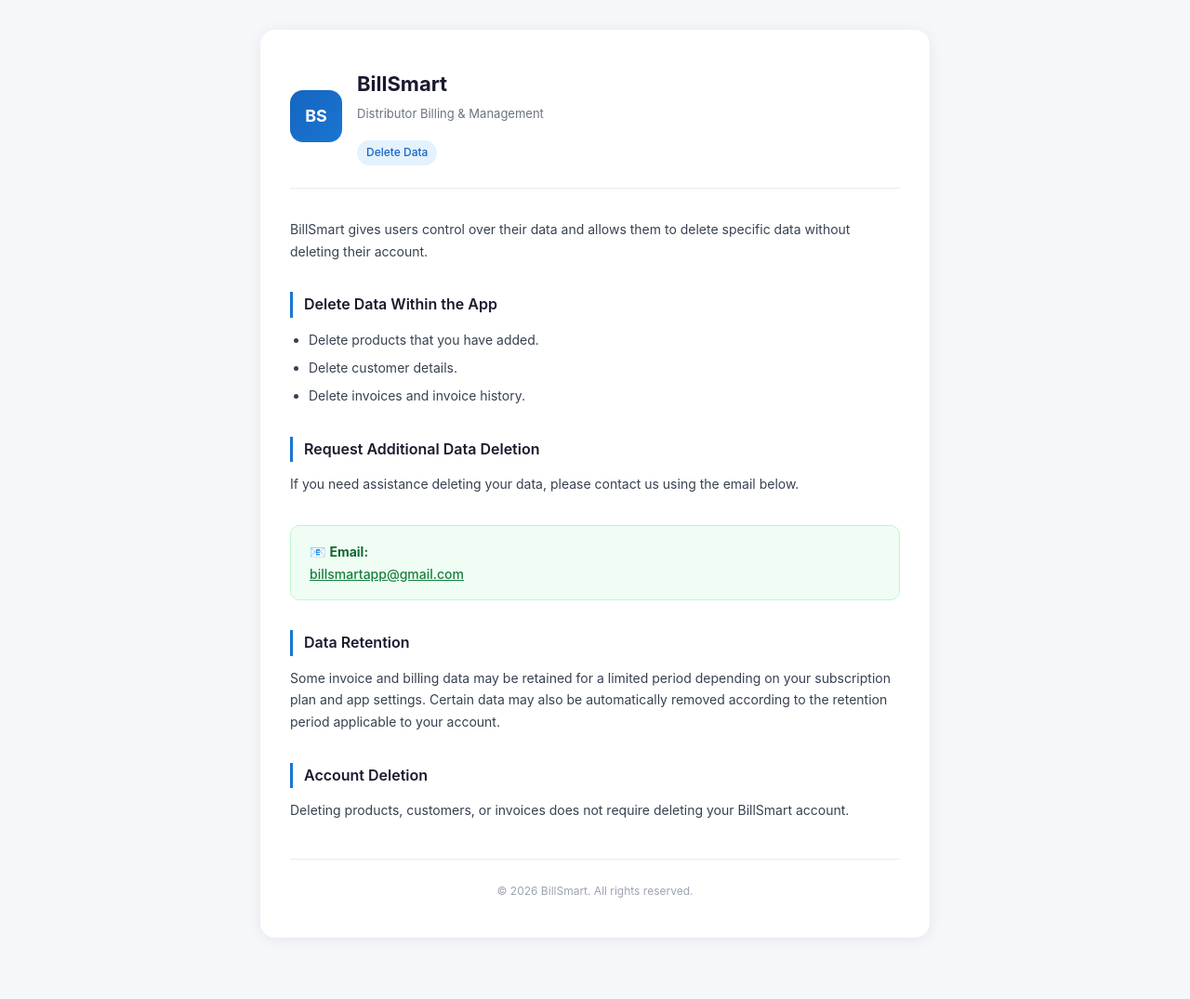
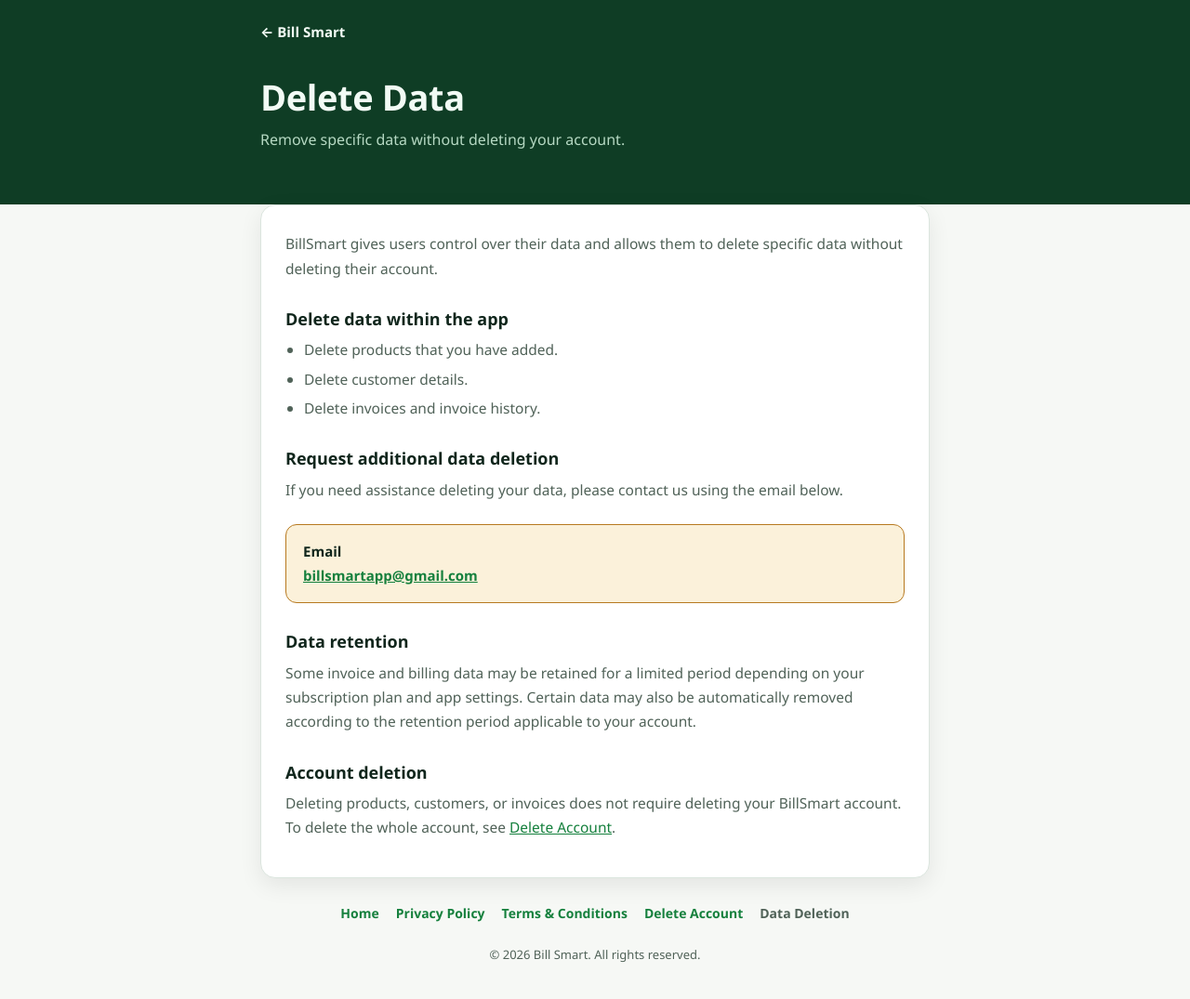
Before and after one commit to LearningBotsOfficial/billsmart-privacy-policy, a plain HTML site: page data-deletion.html in a window 1280 px wide. Shown: the whole page at 93% size. Before the commit the page ends 1041 px from the top, so only its background shows below. Drawn offline with Linux system fonts and the light colour scheme.

Commit message:
Update data-deletion.html

```diff
--- a/data-deletion.html
+++ b/data-deletion.html
@@ -1,173 +1,80 @@
-<!DOCTYPE html><html lang="en">
+<!DOCTYPE html>
+<html lang="en">
 <head>
-  <meta charset="UTF-8">
-  <meta name="viewport" content="width=device-width, initial-scale=1.0">
-  <title>BillSmart – Delete Data</title>  <style>
-    * { margin: 0; padding: 0; box-sizing: border-box; }
+<meta charset="UTF-8">
+<meta name="viewport" content="width=device-width, initial-scale=1.0">
+<title>Bill Smart – Delete Data</title>
+<meta name="theme-color" content="#14532d">
+<style>
+:root{--bg:#f6f8f5;--surface:#fff;--ink:#10261c;--muted:#506258;--line:#dbe5de;--brand:#15803d;--brand-dark:#14532d;--brand-soft:#e3f4e8;--gold:#b7791f;--gold-soft:#fbf1da;--hero:#0f3d25;--hero-ink:#f2fbf5;--hero-muted:#b6d9c3}
+@media (prefers-color-scheme:dark){:root{--bg:#0c1511;--surface:#14211b;--ink:#e8f3ec;--muted:#9db3a6;--line:#25382e;--brand:#4ade80;--brand-dark:#86efac;--brand-soft:#173826;--gold:#f0b94d;--gold-soft:#3a2e12;--hero:#0a2217;--hero-ink:#f2fbf5;--hero-muted:#a9cdb7}}
+*{box-sizing:border-box}
+body{margin:0;font-family:"Segoe UI",system-ui,-apple-system,Roboto,Arial,sans-serif;background:var(--bg);color:var(--ink);line-height:1.7}
+a{color:var(--brand)}
+:focus-visible{outline:3px solid var(--gold);outline-offset:2px}
+.wrap{max-width:760px;margin:0 auto;padding:0 20px}
+header{background:var(--hero);color:var(--hero-ink);padding:22px 0 56px}
+.top{display:flex;justify-content:space-between;align-items:center;margin-bottom:34px;font-size:15px}
+.top a{color:var(--hero-ink);text-decoration:none;font-weight:700}
+.top a:hover{text-decoration:underline}
+h1{margin:0;font-size:clamp(28px,5vw,38px);line-height:1.2;letter-spacing:-.01em}
+.tag{margin:10px 0 0;color:var(--hero-muted);font-size:16px}
+main{margin-top:-28px}
+.card{background:var(--surface);border:1px solid var(--line);border-radius:16px;padding:28px 26px;box-shadow:0 8px 24px rgba(0,0,0,.08)}
+h2{margin:30px 0 8px;font-size:18px;line-height:1.3}
+h2:first-child{margin-top:0}
+p{margin:0 0 12px;color:var(--muted);font-size:15.5px}
+ul{margin:0 0 12px;padding-left:20px;color:var(--muted);font-size:15.5px}
+li{margin:5px 0}
+strong{color:var(--ink)}
+.meta{background:var(--brand-soft);border-radius:10px;padding:12px 16px;margin:0 0 22px;font-size:14px;color:var(--brand-dark)}
+.meta p{margin:0;color:inherit;font-size:14px}
+.contact{background:var(--gold-soft);border:1px solid var(--gold);border-radius:12px;padding:16px 18px;margin:24px 0 0}
+.contact p{margin:0;color:var(--ink);font-size:15px}
+.contact a{font-weight:700}
+.steps{list-style:none;padding:0;counter-reset:s}
+.steps li{counter-increment:s;display:flex;gap:12px;margin:0 0 12px}
+.steps li::before{content:counter(s);flex:none;width:26px;height:26px;border-radius:50%;background:var(--brand);color:#fff;font-weight:700;font-size:13px;display:flex;align-items:center;justify-content:center}
+.links{display:flex;flex-wrap:wrap;gap:8px 18px;justify-content:center;margin:26px 0 0;font-size:14px}
+.links a{text-decoration:none;font-weight:600}
+.links a:hover{text-decoration:underline}
+.links a[aria-current=page]{color:var(--muted);pointer-events:none}
+footer{text-align:center;color:var(--muted);font-size:13px;padding:22px 0 36px}
+@media (max-width:480px){.card{padding:22px 18px}header{padding-bottom:50px}}
+</style>
+</head>
+<body>
+<header>
+  <div class="wrap">
+    <div class="top"><a href="index.html">&larr; Bill Smart</a></div>
+    <h1>Delete Data</h1>
+    <p class="tag">Remove specific data without deleting your account.</p>
+  </div>
+</header>
+<main class="wrap">
+  <div class="card">
+<p>BillSmart gives users control over their data and allows them to delete specific data without deleting their account.</p>
 
-    body {
-      font-family: -apple-system, BlinkMacSystemFont, 'Segoe UI', Roboto, sans-serif;
-      background: #f5f7fa;
-      color: #1a1a2e;
-      line-height: 1.7;
-      padding: 2rem 1rem;
-    }
-
-    .container {
-      max-width: 720px;
-      margin: 0 auto;
-      background: #ffffff;
-      border-radius: 16px;
-      padding: 2.5rem 2rem;
-      box-shadow: 0 2px 16px rgba(0,0,0,0.07);
-    }
-
-    .header {
-      display: flex;
-      align-items: center;
-      gap: 1rem;
-      margin-bottom: 2rem;
-      padding-bottom: 1.5rem;
-      border-bottom: 1px solid #e8ecf0;
-    }
-
-    .logo {
-      width: 56px;
-      height: 56px;
-      border-radius: 14px;
-      background: linear-gradient(135deg, #1565C0, #1976D2);
-      display: flex;
-      align-items: center;
-      justify-content: center;
-      color: white;
-      font-weight: 700;
-      font-size: 18px;
-      flex-shrink: 0;
-    }
-
-    .header-text h1 {
-      font-size: 22px;
-      font-weight: 700;
-      color: #1a1a2e;
-    }
-
-    .header-text p {
-      font-size: 13px;
-      color: #6b7280;
-      margin-top: 2px;
-    }
-
-    .badge {
-      display: inline-block;
-      background: #e3f2fd;
-      color: #1565C0;
-      font-size: 12px;
-      font-weight: 500;
-      padding: 3px 10px;
-      border-radius: 20px;
-      margin-top: 6px;
-    }
-
-    h2 {
-      font-size: 16px;
-      font-weight: 600;
-      color: #1a1a2e;
-      margin: 2rem 0 0.75rem;
-      padding-left: 12px;
-      border-left: 3px solid #1976D2;
-    }
-
-    p {
-      font-size: 14px;
-      color: #374151;
-      margin-bottom: 0.75rem;
-    }
-
-    ul {
-      padding-left: 1.25rem;
-      margin-bottom: 0.75rem;
-    }
-
-    ul li {
-      font-size: 14px;
-      color: #374151;
-      margin-bottom: 0.4rem;
-    }
-
-    .contact-box {
-      background: #f0fdf4;
-      border: 1px solid #bbf7d0;
-      border-radius: 10px;
-      padding: 1rem 1.25rem;
-      margin-top: 2rem;
-    }
-
-    .contact-box p {
-      color: #166534;
-      margin: 0;
-      font-size: 14px;
-    }
-
-    .contact-box a {
-      color: #15803d;
-      font-weight: 500;
-    }
-
-    .footer {
-      text-align: center;
-      font-size: 12px;
-      color: #9ca3af;
-      margin-top: 2.5rem;
-      padding-top: 1.5rem;
-      border-top: 1px solid #e8ecf0;
-    }
-  </style></head>
-<body>  <div class="container"><div class="header">
-  <div class="logo">BS</div>
-
-  <div class="header-text">
-    <h1>BillSmart</h1>
-    <p>Distributor Billing & Management</p>
-    <span class="badge">Delete Data</span>
-  </div>
-</div>
-
-<p>
-  BillSmart gives users control over their data and allows them to delete specific data without deleting their account.
-</p>
-
-<h2>Delete Data Within the App</h2>
+<h2>Delete data within the app</h2>
 <ul>
   <li>Delete products that you have added.</li>
   <li>Delete customer details.</li>
   <li>Delete invoices and invoice history.</li>
 </ul>
 
-<h2>Request Additional Data Deletion</h2>
-<p>
-  If you need assistance deleting your data, please contact us using the email below.
-</p>
+<h2>Request additional data deletion</h2>
+<p>If you need assistance deleting your data, please contact us using the email below.</p>
 
-<div class="contact-box">
-  <p>
-    📧 <strong>Email:</strong><br>
-    <a href="mailto:billsmartapp@gmail.com">billsmartapp@gmail.com</a>
-  </p>
+<div class="contact"><p><strong>Email</strong><br><a href="mailto:billsmartapp@gmail.com">billsmartapp@gmail.com</a></p></div>
+
+<h2>Data retention</h2>
+<p>Some invoice and billing data may be retained for a limited period depending on your subscription plan and app settings. Certain data may also be automatically removed according to the retention period applicable to your account.</p>
+
+<h2>Account deletion</h2>
+<p>Deleting products, customers, or invoices does not require deleting your BillSmart account. To delete the whole account, see <a href="delete-account.html">Delete Account</a>.</p>
 </div>
-
-<h2>Data Retention</h2>
-<p>
-  Some invoice and billing data may be retained for a limited period depending on your subscription plan and app settings. Certain data may also be automatically removed according to the retention period applicable to your account.
-</p>
-
-<h2>Account Deletion</h2>
-<p>
-  Deleting products, customers, or invoices does not require deleting your BillSmart account.
-</p>
-
-<div class="footer">
-  &copy; 2026 BillSmart. All rights reserved.
-</div>
-
-  </div></body>
+  <nav class="links" aria-label="Other pages"><a href="index.html">Home</a><a href="privacy.html">Privacy Policy</a><a href="terms.html">Terms &amp; Conditions</a><a href="delete-account.html">Delete Account</a><a href="data-deletion.html" aria-current="page">Data Deletion</a></nav>
+</main>
+<footer>&copy; 2026 Bill Smart. All rights reserved.</footer>
+</body>
 </html>
```
